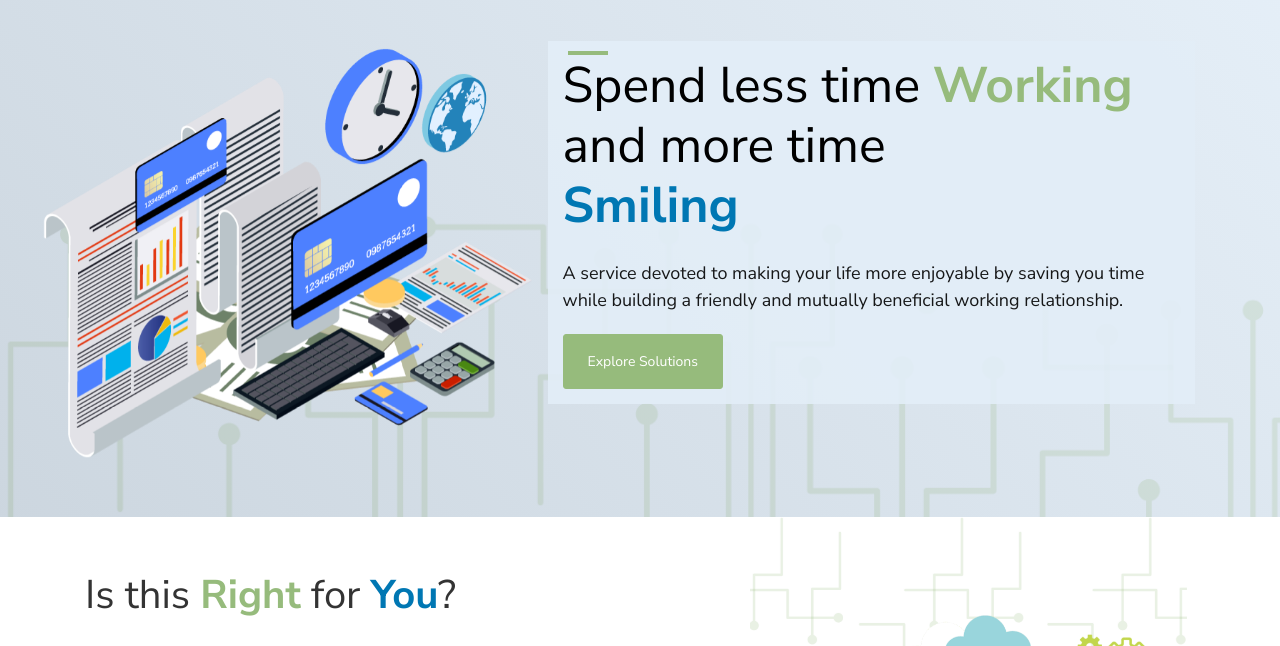
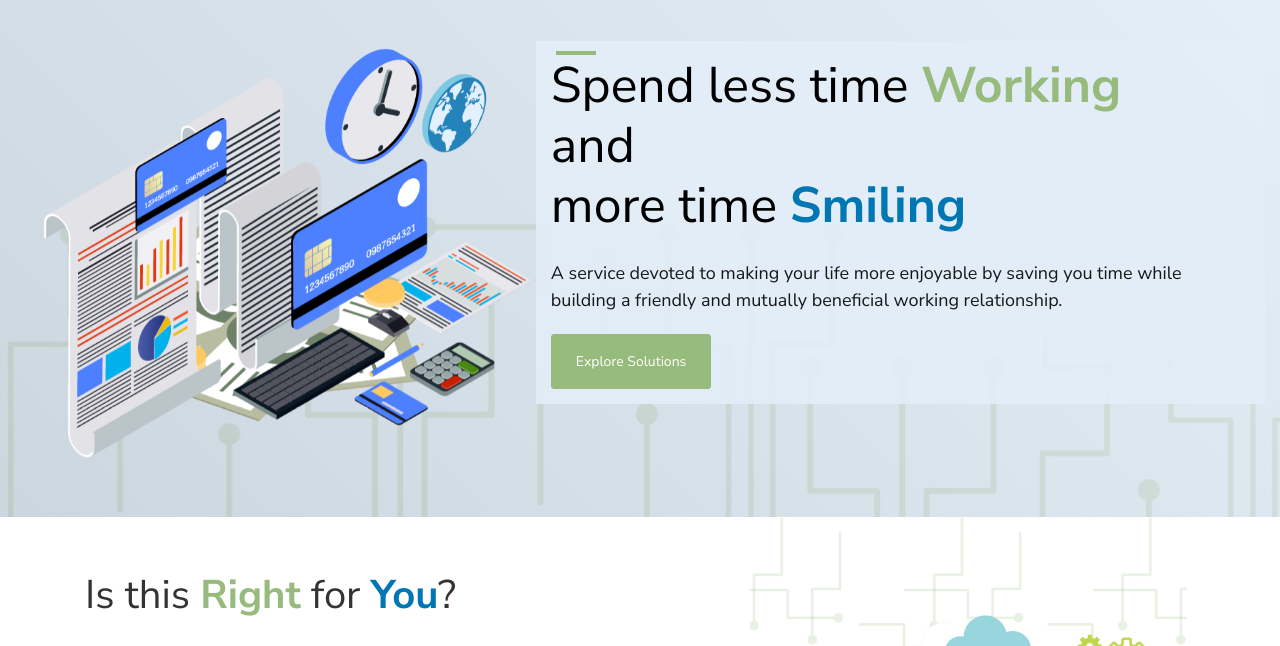
Before and after one commit to Rayyane/bookForKeeping, a plain HTML site: page index.html in a window 1280 px wide. Shown: the part 103-749 px from the top of the page. Drawn offline with Linux system fonts and the light colour scheme; some packages are replaced by stand-ins of ours; no server answers.

Commit message:
testing out cross platform

```diff
--- a/index.html
+++ b/index.html
@@ -60,13 +60,13 @@
 
     <section class="hero-wrap" style="background-image: url('img/banner_demo_2.png');" data-stellar-background-ratio="0.3">
       <div class="overlay"></div>
-      <div class="container">
+      <div class="container-fluid">
       	<img class="shape-1" src="img/header_image_n.png" alt="" width="500px">
         <div class="row no-gutters slider-text align-items-center">
           <div class="col-md-5 col-lg-5"></div>
           <div class="col-md-7 col-lg-7 ftco-animate d-flex align-items-end">
           	<div class="text" style="background-color: rgba(227, 238, 248, 0.9); padding: 15px;">
-	            <h1 class="mb-4">Spend less time <strong style="color: #96bb7c;">Working</strong> and more time <span style="color:#0077b3;font-weight:bold">Smiling </span></h1>
+	            <h1 class="mb-4">Spend less time <strong style="color: #96bb7c;">Working</strong><br> and <br>more time <strong style="color:#0077b3;">Smiling</strong></h1>
 	            <p style="font-size: 18px;">A service devoted to making your life more enjoyable by saving you time while building a friendly and mutually beneficial working relationship.</p>
 	            <div class="d-flex meta">
 		            <p class="mb-0"><a href="#project-headers" class="btn btn-primary py-3 px-2 px-md-4">Explore Solutions</a></p>
@@ -134,7 +134,6 @@
 			          <div class="pr-md-5">
 			          	<div class="row">
 			          		<div class="col-md-6">
-			          			<!-- <img class="shape-3" src="images/benefit_1.png" alt="" width="70%" style="padding-bottom: 5%;"> -->
 
 			          			<div class="block-7" style="background-color: #f2f2f2;">
 			          				<div style="padding: 10px;">
@@ -391,7 +390,7 @@
             <h2 class="mb-3">Happy Clients</h2>
           </div>
         </div>
-        <div class="row ftco-animate">
+        <!-- <div class="row ftco-animate">
           <div class="col-md-12">
             <div class="carousel-testimony owl-carousel">
               <div class="item">
@@ -471,7 +470,7 @@
               </div>
             </div>
           </div>
-        </div>
+        </div> -->
       </div>
     </section>
 
```
